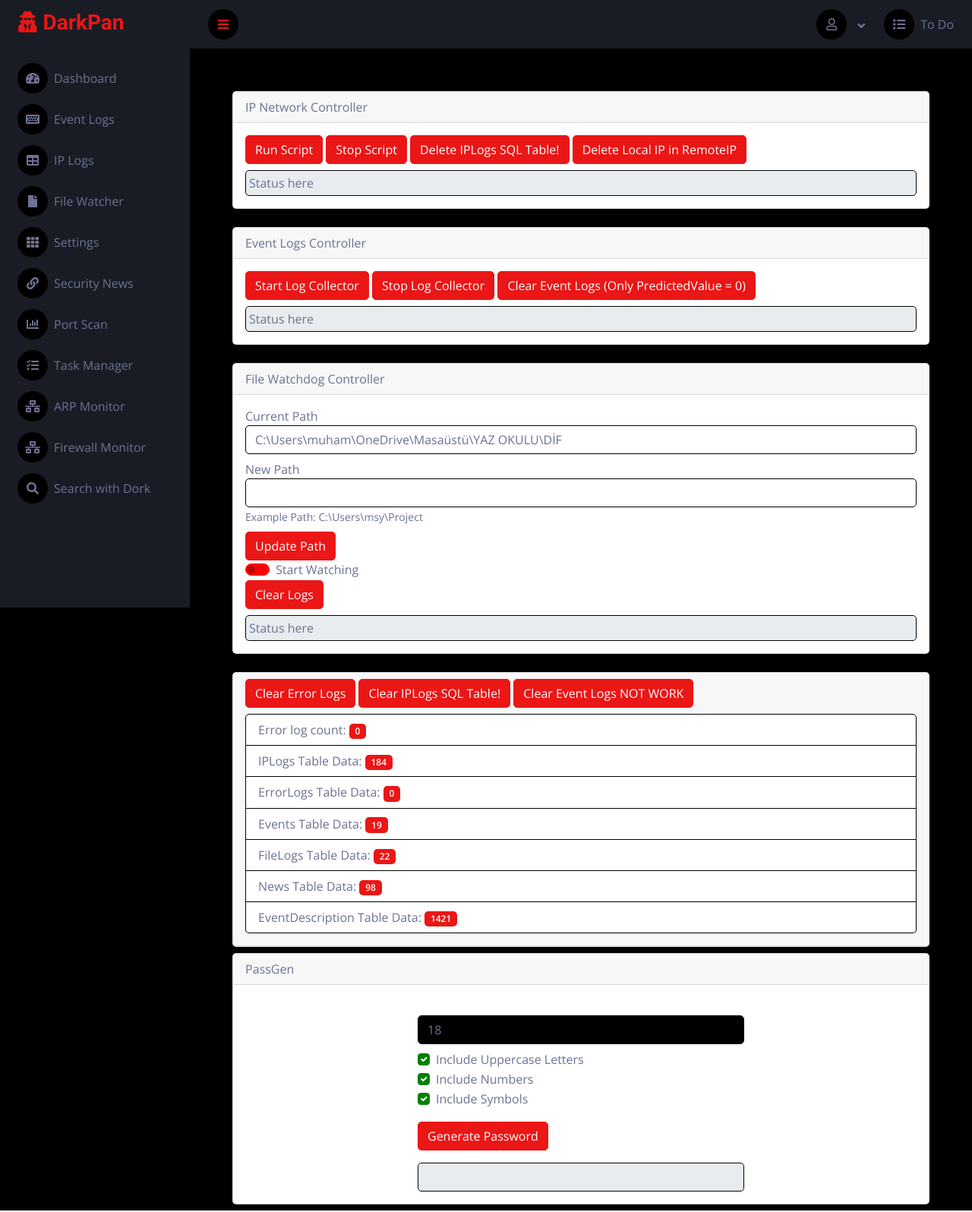
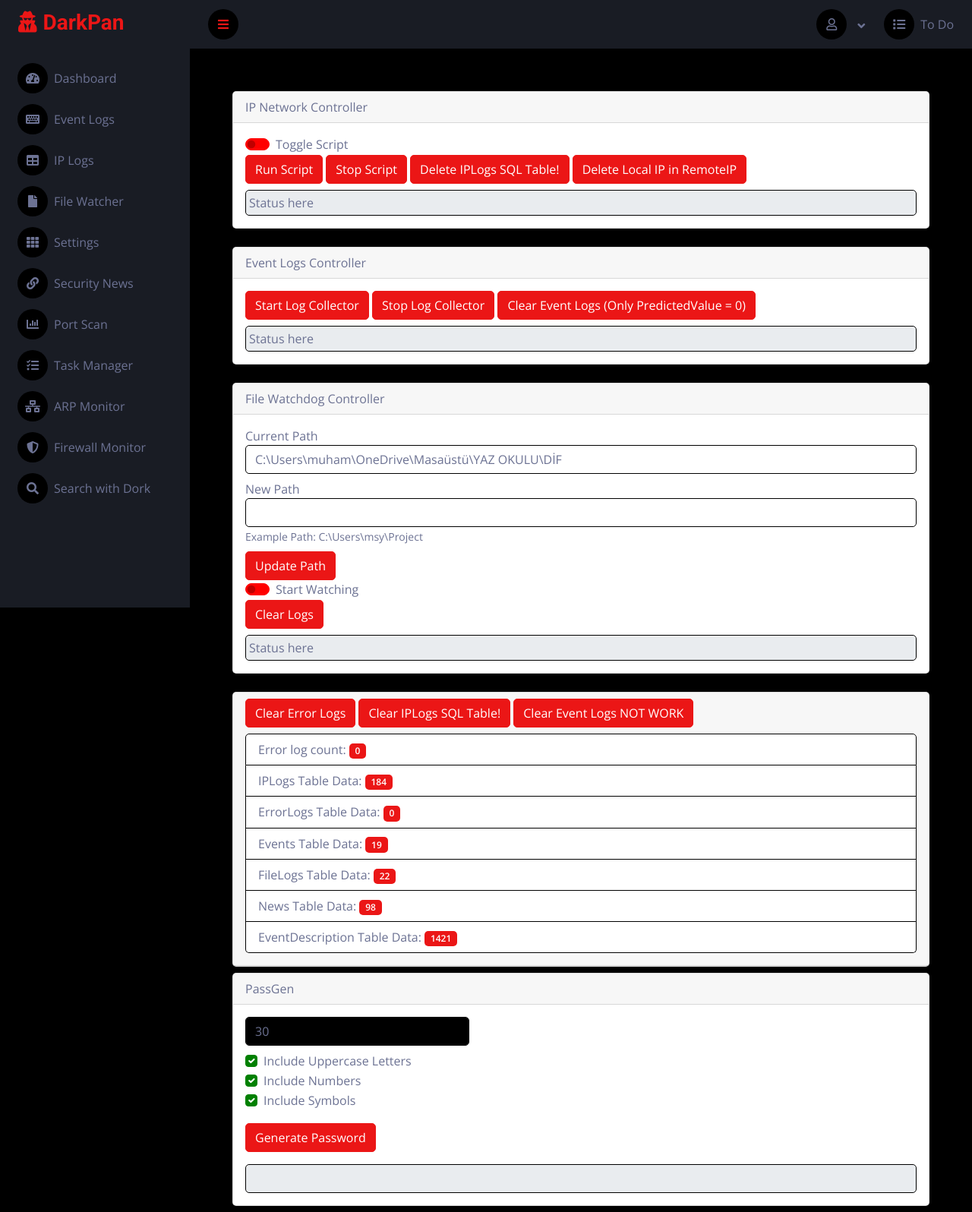
Before and after one commit to mrrsayarr/project-cysec, a Django app: page /settings in a window 1280 px wide. Shown: the whole page at 76% size. Run offline with Django 5.2, Linux system fonts and the light colour scheme; data comes from the database, SQL or seed files in the repository; data that the repository does not hold is empty; some libraries are stand-ins or nearby versions.

Commit message:
Update UI

```diff
--- a/secapp/templates/partials/_ipcontroller.html
+++ b/secapp/templates/partials/_ipcontroller.html
@@ -4,6 +4,44 @@
     </div>
     <div class="card-body">
         <!-- IPController.py control form -->
+        <div class="form-check form-switch">
+            <input class="form-check-input" type="checkbox" role="switch" id="watchSwitch">
+            <label class="form-check-label" for="watchSwitch">Toggle Script</label>
+        </div>
+        <script>
+            // Switch's state is changed, update colors and status
+            document.getElementById('watchSwitch').addEventListener('change', function (event) {
+                event.target.style.backgroundColor = event.target.checked ? 'green' : 'red';
+                event.target.style.borderColor = event.target.checked ? 'green' : 'red';
+                document.getElementById('script-status').value = event.target.checked ? 'Running' : 'Stopped';
+            });
+
+            // Page is loaded, check the state of the switch
+            document.addEventListener('DOMContentLoaded', function (event) {
+                const watchSwitch = document.getElementById('watchSwitch');
+                const isRunning = localStorage.getItem('isRunning');
+
+                // If a value has been saved before, set the switch and status according to this value
+                if (isRunning !== null) {
+                    watchSwitch.checked = (isRunning === 'true');
+                    document.getElementById('script-status').value = watchSwitch.checked ? 'Running' : 'Stopped';
+                }
+            });
+
+            // Switch's state is changed, save this state to localStorage and call the relevant Python function
+            document.getElementById('watchSwitch').addEventListener('change', function (event) {
+                localStorage.setItem('isRunning', event.target.checked);
+
+                // Call the relevant Python function with an AJAX request
+                fetch(event.target.checked ? '/run_script/' : '/stop_script/')
+                    .then(response => response.json())
+                    .then(data => {
+                        console.log(data);
+                        document.getElementById('script-status').value = data.status;
+                    });
+            });
+        </script>
+
         <button type="button" class="btn btn-primary" id="run-script-button" data-bs-toggle="button" autocomplete="off">
             Run Script <span id="run-icon"></span>
         </button>
@@ -49,4 +87,26 @@
                 document.getElementById('run-icon').textContent = ''; // Remove the checkmark from the run script button when stop script button is pressed
             });
     });
+
+    let isRunning = false;
+
+    document.getElementById('watchSwitch').addEventListener('change', function () {
+        if (this.checked) {
+            fetch('/run_script/')
+                .then(response => response.json())
+                .then(data => {
+                    console.log(data);
+                    document.getElementById('script-status').value = data.status;
+                    isRunning = true;
+                });
+        } else {
+            fetch('/stop_script/')
+                .then(response => response.json())
+                .then(data => {
+                    console.log(data);
+                    document.getElementById('script-status').value = data.status;
+                    isRunning = false;
+                });
+        }
+    });
 </script>
--- a/secapp/templates/partials/_passgen.html
+++ b/secapp/templates/partials/_passgen.html
@@ -3,11 +3,10 @@
         PassGen
     </div>
     <div class="card-body">
-        <!-- IPController.py control form -->
-        <div class="row mt-4">
-            <div class="col-md-6 offset-md-3">
-                <input type="number" id="length" class="form-control" placeholder="Password Length (Max 99)" min="1"
-                    max="99" value="18">
+        <div class="col-4">
+            <input type="number" id="length" class="form-control" placeholder="Password Length (Max 50)" min="1"
+                max="200" value="30">
+        </div>
         <div class="form-check mt-2">
             <input class="form-check-input" type="checkbox" value="" id="uppercase" checked>
             <label class="form-check-label" for="uppercase">Include Uppercase Letters</label>
@@ -29,17 +28,9 @@
         <div class="toast" id="copyToast" style="position: absolute; top: 0; right: 0;" data-delay="2000">
             <div class="toast-header">
                 <strong class="mr-auto">Password Generator</strong>
-                        <!-- Close Toast -->
-                        <!--
-                            <button type="button" class="ml-2 mb-1 close" data-dismiss="toast" aria-label="Close">
-                                <span aria-hidden="true">&times;</span>
-                            </button>
-                        -->
             </div>
             <div class="toast-body">
                 Password copied to clipboard.
-                    </div>
-                </div>
             </div>
         </div>
     </div>
--- a/secapp/templates/partials/_sidebar.html
+++ b/secapp/templates/partials/_sidebar.html
@@ -34,7 +34,7 @@
             <a href="/port_scanner" class="nav-item nav-link"><i class="fa fa-chart-bar me-2"></i>Port Scan</a>
             <a href="/task-controller" class="nav-item nav-link"><i class="fa fa-tasks me-2"></i>Task Manager</a>
             <a href="/arp_monitor" class="nav-item nav-link"><i class="fa fa-network-wired me-2"></i>ARP Monitor</a>
-            <a href="/firewall_monitor" class="nav-item nav-link"><i class="fa fa-network-wired me-2"></i>Firewall Monitor</a>
+            <a href="/firewall_monitor" class="nav-item nav-link"><i class="fas fa-shield-alt me-2"></i>Firewall Monitor</a>
             <a href="/search" class="nav-item nav-link"><i class="fa fa-search me-2"></i>Search with Dork</a>
 
 
--- a/secapp/templates/settings.html
+++ b/secapp/templates/settings.html
@@ -7,6 +7,18 @@ Settings
 {% block content %}
 
 <div class="container-fluid pt-4 px-4">
+
+    {% comment %}
+    <div id="terminal" class="border"></div>
+    <script>
+        var source = new EventSource('/stream_terminal_output/');
+
+        source.onmessage = function(event) {
+            document.getElementById('terminal').innerHTML += event.data;
+        };
+    </script>
+    {% endcomment %}
+
     <!-- IPController -->
     {% include 'partials/_ipcontroller.html' %}
 
```
Also changed, not shown: secapp/templates/index.html (+18 -7 lines), secapp/templates/partials/_news.html (added). Lines whose indentation alone changed are shown as unchanged.
